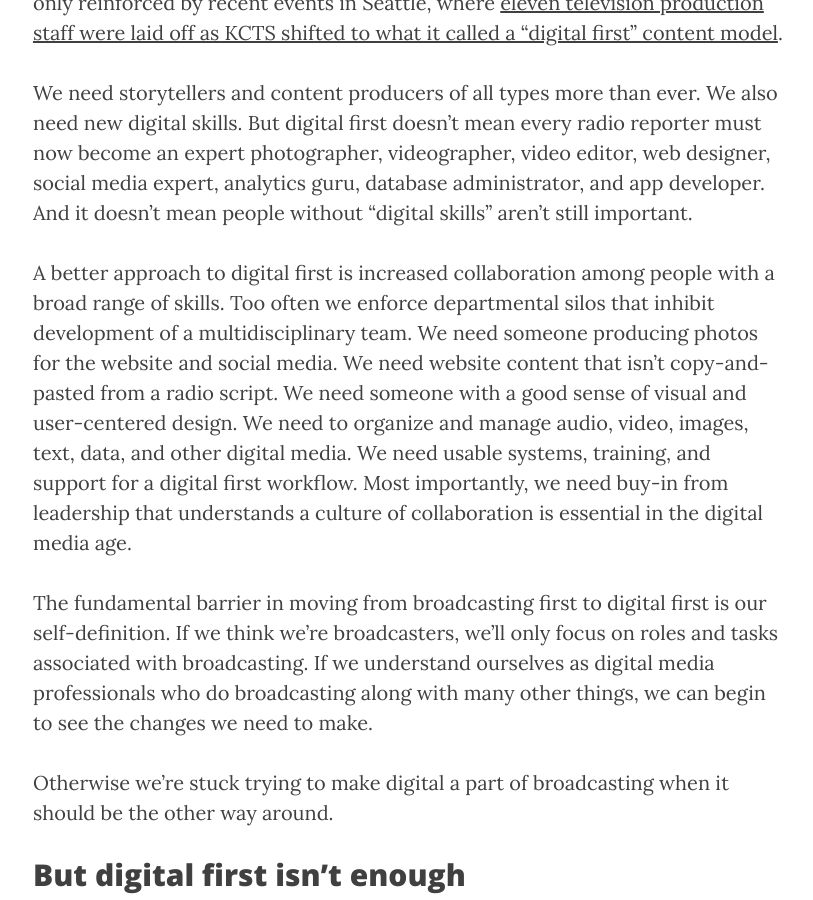
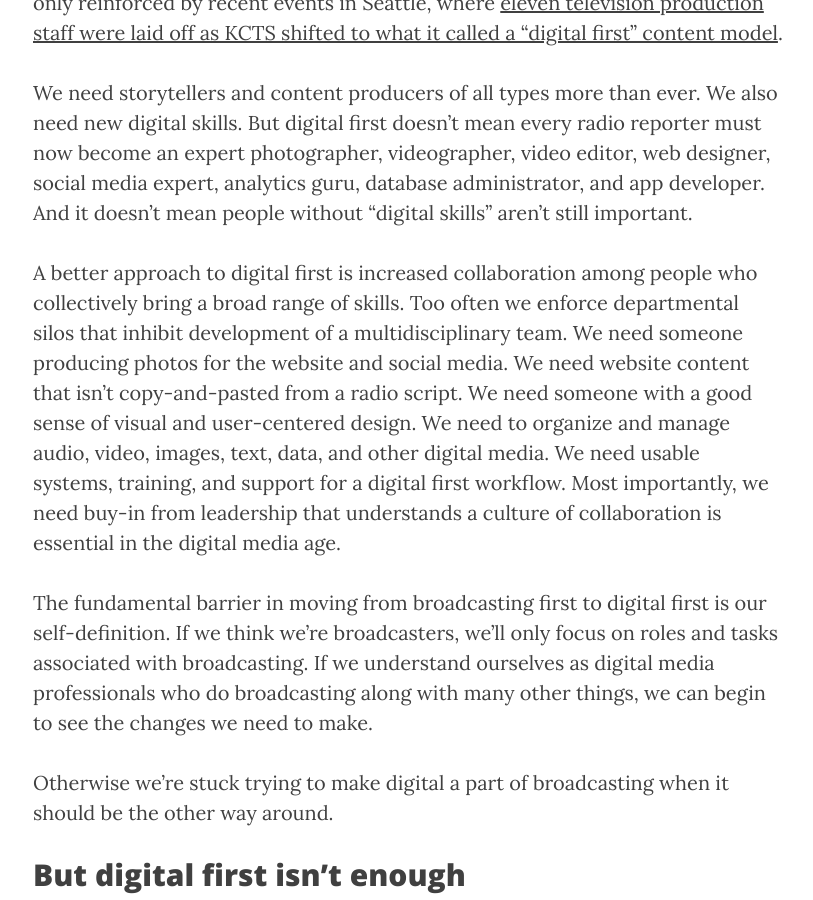
Before and after one commit to jackbrighton/jackbrighton.github.io, a Jekyll site: the page built from _posts/2015-05-25-what-is-digital-first.md, in a window 1280 px wide and 900 px high, scrolled down 2883 px. Shown: the whole window, without its empty margins (232-1045 px from the left). Built offline with Jekyll 4.4.1, drawn with Linux system fonts in a browser that asks for light colours; nearby versions of some CDN libraries.

Commit message:
rephrase

```diff
--- a/_posts/2015-05-25-what-is-digital-first.md
+++ b/_posts/2015-05-25-what-is-digital-first.md
@@ -49,7 +49,7 @@
 
 We need storytellers and content producers of all types more than ever. We also need new digital skills. But digital first doesn’t mean every radio reporter must now become an expert photographer, videographer, video editor, web designer, social media expert, analytics guru, database administrator, and app developer. And it doesn't mean people without "digital skills" aren't still important.
 
-A better approach to digital first is increased collaboration among people with a broad range of skills. Too often we enforce departmental silos that inhibit development of a multidisciplinary team. We need someone producing photos for the website and social media. We need website content that isn’t copy-and-pasted from a radio script. We need someone with a good sense of visual and user-centered design. We need to organize and manage audio, video, images, text, data, and other digital media. We need usable systems, training, and support for a digital first workflow. Most importantly, we need buy-in from leadership that understands a culture of collaboration is essential in the digital media age.
+A better approach to digital first is increased collaboration among people who collectively bring a broad range of skills. Too often we enforce departmental silos that inhibit development of a multidisciplinary team. We need someone producing photos for the website and social media. We need website content that isn’t copy-and-pasted from a radio script. We need someone with a good sense of visual and user-centered design. We need to organize and manage audio, video, images, text, data, and other digital media. We need usable systems, training, and support for a digital first workflow. Most importantly, we need buy-in from leadership that understands a culture of collaboration is essential in the digital media age.
 
 The fundamental barrier in moving from broadcasting first to digital first is our self-definition. If we think we’re broadcasters, we’ll only focus on roles and tasks associated with broadcasting. If we understand ourselves as digital media professionals who do broadcasting along with many other things, we can begin to see the changes we need to make.
 
```
